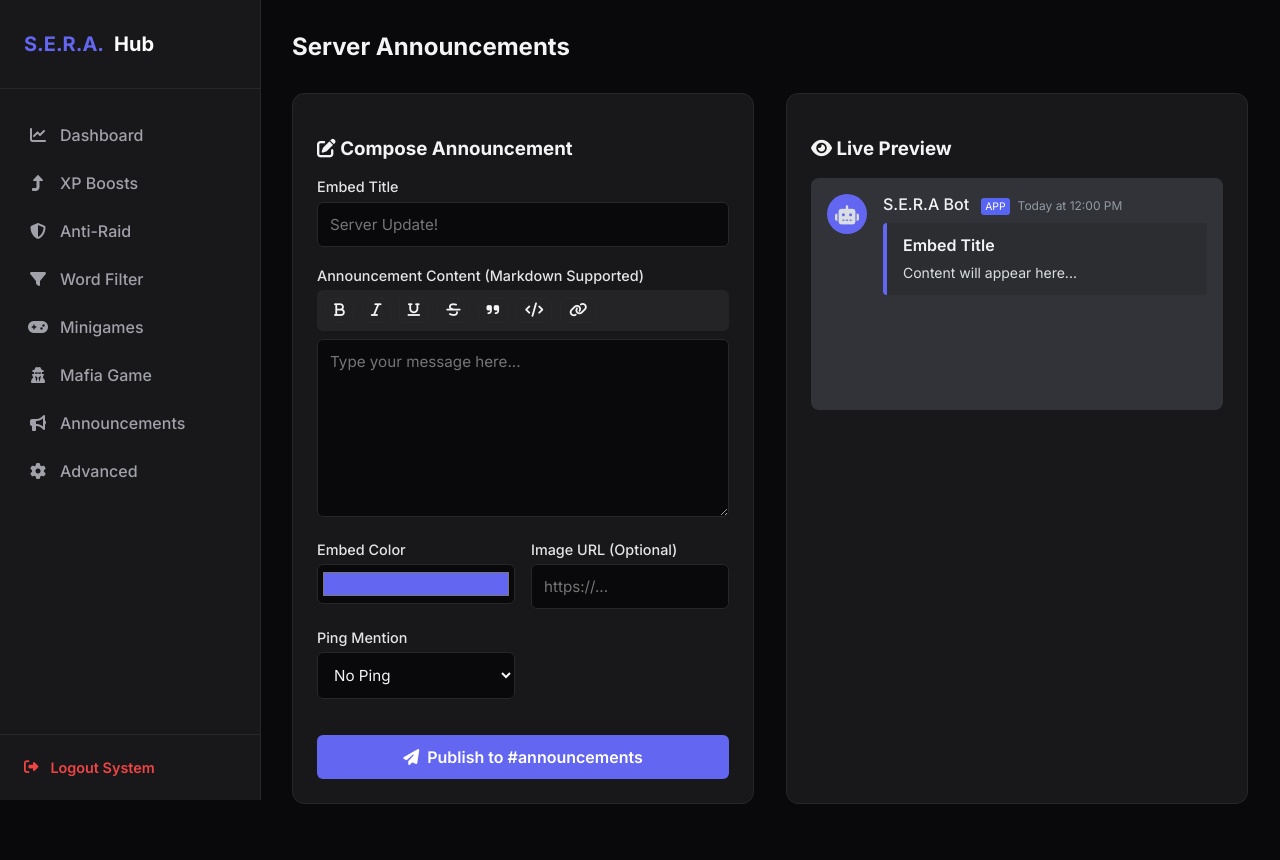
After one commit to magdiemad5s/catalog-bot, a Python web app: template templates/announcements.html in a window 1280 px wide. The commit adds this page. Run offline with Jinja, Linux system fonts and the light colour scheme; the template is opened without the code that fills it, so the values that code supplies are empty.

Commit message:
announcment

````diff
--- /dev/null
+++ b/templates/announcements.html
@@ -0,0 +1,230 @@
+{% extends "base_admin.html" %}
+
+{% block page_title %}Server Announcements{% endblock %}
+
+{% block extra_style %}
+<style>
+    .grid { display: grid; grid-template-columns: 1fr 1fr; gap: 2rem; }
+
+    .discord-preview {
+        background: #313338;
+        border-radius: 8px;
+        padding: 1rem;
+        font-family: 'gg sans', 'Inter', sans-serif;
+        color: #dbdee1;
+        min-height: 200px;
+    }
+
+    .discord-message { display: flex; gap: 1rem; }
+    .discord-avatar {
+        width: 40px; height: 40px; border-radius: 50%;
+        background: var(--primary);
+        display: flex; align-items: center; justify-content: center;
+        font-weight: bold; font-size: 1.2rem; flex-shrink: 0;
+    }
+    .discord-content { flex-grow: 1; overflow: hidden; }
+    .discord-header { display: flex; align-items: baseline; gap: 0.5rem; margin-bottom: 0.2rem; }
+    .discord-username { color: #f2f3f5; font-weight: 500; font-size: 1rem; }
+    .discord-timestamp { color: #949ba4; font-size: 0.75rem; }
+
+    .discord-ping { color: #c9cdfb; background: rgba(88, 101, 242, 0.3); padding: 0 4px; border-radius: 3px; font-weight: 500; }
+
+    .discord-embed {
+        background: #2b2d31;
+        border-left: 4px solid var(--primary);
+        border-radius: 4px;
+        padding: 0.75rem 1rem;
+        margin-top: 0.5rem;
+        max-width: 520px;
+    }
+    .discord-embed-title { color: #f2f3f5; font-weight: 600; font-size: 1rem; margin-bottom: 0.5rem; }
+    .discord-embed-desc { color: #dbdee1; font-size: 0.875rem; line-height: 1.375; white-space: pre-wrap; word-wrap: break-word;}
+    .discord-embed-desc a { color: #00a8fc; text-decoration: none; }
+    .discord-embed-desc a:hover { text-decoration: underline; }
+
+    .discord-embed-image { margin-top: 1rem; border-radius: 4px; max-width: 100%; max-height: 300px; object-fit: contain; display: none; }
+
+    .format-toolbar {
+        display: flex; gap: 0.5rem; margin-bottom: 0.5rem;
+        background: rgba(255,255,255,0.05); padding: 0.5rem; border-radius: 6px;
+    }
+    .format-btn {
+        background: transparent; color: var(--text); border: 1px solid var(--surface-border);
+        padding: 0.25rem 0.5rem; border-radius: 4px; cursor: pointer; font-size: 0.9rem;
+    }
+    .format-btn:hover { background: rgba(255,255,255,0.1); }
+</style>
+{% endblock %}
+
+{% block content %}
+<div class="grid">
+    <div class="card">
+        <h3><i class="fas fa-edit"></i> Compose Announcement</h3>
+        <form id="announcement_form" onsubmit="postAnnouncement(event)">
+            <label>Embed Title</label>
+            <input type="text" name="title" id="inp_title" oninput="updatePreview()" placeholder="Server Update!" required>
+
+            <label>Announcement Content (Markdown Supported)</label>
+            <div class="format-toolbar">
+                <button type="button" class="format-btn" onclick="insertFormat('**', '**')" title="Bold"><i class="fas fa-bold"></i></button>
+                <button type="button" class="format-btn" onclick="insertFormat('*', '*')" title="Italic"><i class="fas fa-italic"></i></button>
+                <button type="button" class="format-btn" onclick="insertFormat('__', '__')" title="Underline"><i class="fas fa-underline"></i></button>
+                <button type="button" class="format-btn" onclick="insertFormat('~~', '~~')" title="Strikethrough"><i class="fas fa-strikethrough"></i></button>
+                <button type="button" class="format-btn" onclick="insertFormat('\n> ', '')" title="Quote"><i class="fas fa-quote-right"></i></button>
+                <button type="button" class="format-btn" onclick="insertFormat('```\n', '\n```')" title="Code Block"><i class="fas fa-code"></i></button>
+                <button type="button" class="format-btn" onclick="insertFormat('[Link Text](', ')')" title="Link"><i class="fas fa-link"></i></button>
+            </div>
+            <textarea name="content" id="inp_content" rows="8" oninput="updatePreview()" placeholder="Type your message here..." required></textarea>
+
+            <div style="display: grid; grid-template-columns: 1fr 1fr; gap: 1rem;">
+                <div>
+                    <label>Embed Color</label>
+                    <input type="color" name="color" id="inp_color" value="#6366f1" oninput="updatePreview()" style="height: 40px; padding: 0.2rem;">
+                </div>
+                <div>
+                    <label>Image URL (Optional)</label>
+                    <input type="url" name="image_url" id="inp_image" oninput="updatePreview()" placeholder="https://...">
+                </div>
+            </div>
+
+            <div style="display: grid; grid-template-columns: 1fr 1fr; gap: 1rem;">
+                <div>
+                    <label>Ping Mention</label>
+                    <select name="ping_type" id="inp_ping" onchange="updatePreview()">
+                        <option value="none">No Ping</option>
+                        <option value="everyone">@everyone</option>
+                        <option value="role">Specific Role</option>
+                    </select>
+                </div>
+                <div id="ping_role_div" style="display: none;">
+                    <label>Role ID</label>
+                    <input type="text" name="role_id" id="inp_role" oninput="updatePreview()" placeholder="123456789...">
+                </div>
+            </div>
+
+            <button type="submit" id="post_btn" style="width: 100%; justify-content: center; margin-top: 1rem;">
+                <i class="fas fa-paper-plane"></i> Publish to #announcements
+            </button>
+        </form>
+    </div>
+
+    <div class="card">
+        <h3><i class="fas fa-eye"></i> Live Preview</h3>
+        <div class="discord-preview">
+            <div class="discord-message">
+                <div class="discord-avatar">
+                    <i class="fas fa-robot"></i>
+                </div>
+                <div class="discord-content">
+                    <div class="discord-header">
+                        <span class="discord-username">S.E.R.A Bot</span>
+                        <span class="discord-bot-tag" style="background:#5865F2;color:white;font-size:0.65rem;padding:2px 4px;border-radius:3px;margin-left:4px;">APP</span>
+                        <span class="discord-timestamp">Today at 12:00 PM</span>
+                    </div>
+
+                    <div id="preview_ping_container" style="display: none; margin-bottom: 0.5rem; color: #dbdee1; font-size: 0.95rem;">
+                        <span id="preview_ping" class="discord-ping"></span>
+                    </div>
+
+                    <div class="discord-embed" id="preview_embed">
+                        <div class="discord-embed-title" id="preview_title">Embed Title</div>
+                        <div class="discord-embed-desc" id="preview_desc">Content will appear here...</div>
+                        <img id="preview_image" class="discord-embed-image" src="" alt="Embed Image">
+                    </div>
+                </div>
+            </div>
+        </div>
+    </div>
+</div>
+{% endblock %}
+
+{% block extra_script %}
+<script src="https://cdn.jsdelivr.net/npm/marked/marked.min.js"></script>
+<script>
+    // Setup basic marked options
+    marked.setOptions({
+        breaks: true,
+        gfm: true
+    });
+
+    function insertFormat(startTag, endTag) {
+        const textarea = document.getElementById('inp_content');
+        const start = textarea.selectionStart;
+        const end = textarea.selectionEnd;
+        const text = textarea.value;
+
+        textarea.value = text.substring(0, start) + startTag + text.substring(start, end) + endTag + text.substring(end);
+        textarea.focus();
+        textarea.selectionStart = start + startTag.length;
+        textarea.selectionEnd = end + startTag.length;
+        updatePreview();
+    }
+
+    function updatePreview() {
+        // Ping
+        const pingType = document.getElementById('inp_ping').value;
+        const pingRoleDiv = document.getElementById('ping_role_div');
+        const pingRole = document.getElementById('inp_role').value;
+        const previewPingContainer = document.getElementById('preview_ping_container');
+        const previewPing = document.getElementById('preview_ping');
+
+        if (pingType === 'everyone') {
+            pingRoleDiv.style.display = 'none';
+            previewPingContainer.style.display = 'block';
+            previewPing.innerText = '@everyone';
+        } else if (pingType === 'role') {
+            pingRoleDiv.style.display = 'block';
+            previewPingContainer.style.display = 'block';
+            previewPing.innerText = `@Role (${pingRole || 'ID'})`;
+        } else {
+            pingRoleDiv.style.display = 'none';
+            previewPingContainer.style.display = 'none';
+        }
+
+        // Embed Color
+        const color = document.getElementById('inp_color').value;
+        document.getElementById('preview_embed').style.borderLeftColor = color;
+
+        // Embed Title
+        const title = document.getElementById('inp_title').value;
+        document.getElementById('preview_title').innerText = title || "Embed Title";
+
+        // Content
+        const content = document.getElementById('inp_content').value;
+        // Basic Discord Markdown parser for preview using marked
+        const parsedContent = content ? marked.parse(content) : "Content will appear here...";
+        document.getElementById('preview_desc').innerHTML = parsedContent;
+
+        // Image
+        const imgUrl = document.getElementById('inp_image').value;
+        const imgEl = document.getElementById('preview_image');
+        if (imgUrl) {
+            imgEl.src = imgUrl;
+            imgEl.style.display = 'block';
+        } else {
+            imgEl.style.display = 'none';
+        }
+    }
+
+    async function postAnnouncement(e) {
+        e.preventDefault();
+        const btn = document.getElementById('post_btn');
+        const formData = new FormData(e.target);
+        const data = Object.fromEntries(formData.entries());
+
+        await withLoading(btn, async () => {
+            try {
+                await API.post('/admin/api/post_announcement', data);
+                showToast('Announcement posted successfully!');
+                e.target.reset();
+                updatePreview();
+            } catch (err) {
+                showToast(err.message, 'error');
+            }
+        });
+    }
+
+    // Initialize preview
+    updatePreview();
+</script>
+{% endblock %}
--- a/templates/base_admin.html
+++ b/templates/base_admin.html
@@ -126,6 +126,12 @@
             <a href="/admin/games" class="nav-item {% if active_page == 'games' %}active{% endif %}">
                 <i class="fas fa-gamepad"></i> Minigames
             </a>
+            <a href="/admin/mafia" class="nav-item {% if active_page == 'mafia' %}active{% endif %}">
+                <i class="fas fa-user-secret"></i> Mafia Game
+            </a>
+            <a href="/admin/announcements" class="nav-item {% if active_page == 'announcements' %}active{% endif %}">
+                <i class="fas fa-bullhorn"></i> Announcements
+            </a>
             <a href="/admin/settings" class="nav-item {% if active_page == 'settings' %}active{% endif %}">
                 <i class="fas fa-cog"></i> Advanced
             </a>
````
Also changed, not shown: web.py (+36 -0 lines).
